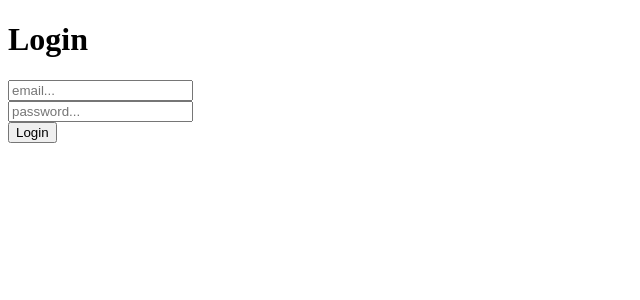
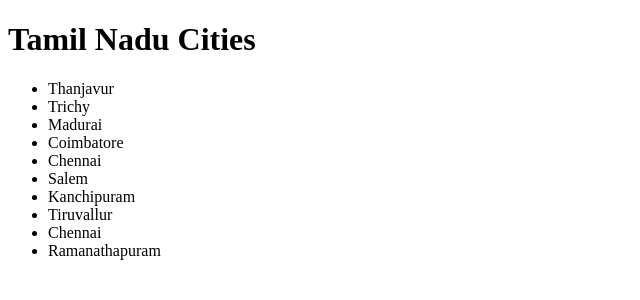
Before and after one commit to gurunathanb-rgb/js-reactproject-1, a React (Vite) app: page / in a window 1280 px wide. Shown: the top 300 px of the page, without its empty margins (0-640 px from the left). Built offline with nearby package versions, Linux system fonts and the light colour scheme.

Commit message:
list rendering using map method using key prop

```diff
--- a/src/App.jsx
+++ b/src/App.jsx
@@ -1,51 +1,30 @@
-// controlled input: an input element whose value is controlled by React state.
+const App = () => {
 
-import { useState } from "react";
-
-const App = () => {
-  const [email, setEmail] = useState("");
-  const [password, setpassword] = useState("");
-
-  const handleLogin = (event) => {
-    event.preventDefault();
-    console.log('form submitted');
-    console.log(email);
-    console.log(password);
-    setEmail("")
-    setpassword("")
-    event.target.email.focus();
-  }
+  const tn_cities = [
+    'Thanjavur',
+    'Trichy',
+    'Madurai',
+    'Coimbatore',
+    'Chennai',
+    'Salem',
+    'Kanchipuram',
+    'Tiruvallur',
+    'Chennai',
+    'Ramanathapuram'
+  ];
 
   return (
     <>
-      <h1>Login</h1>
-      <form onSubmit={handleLogin}>
-        <div>
-          <input
-            name="email"
-            type="email"
-            placeholder="email..."
-            onChange={(e) => setEmail(e.target.value)}
-            value={email}
-            required
-          />
-        </div>
-
-        <div>
-          <input
-            name="password"
-            type="password"
-            placeholder="password..."
-            onChange={(e) => setpassword(e.target.value)}
-            value={password}
-            required
-          />
-        </div>
-
-        <button type="submit">
-          Login
-        </button>
-      </form>
+      <h1>Tamil Nadu Cities</h1>
+      <ul>
+        {
+          tn_cities
+            .map((tn_cities, index) => {
+              return <li key={index}>{tn_cities}</li>
+            }
+            )
+        }
+      </ul>
     </>
   )
 }
--- /dev/null
+++ b/src/index.css
@@ -0,0 +1 @@
+@import "tailwindcss";
```
